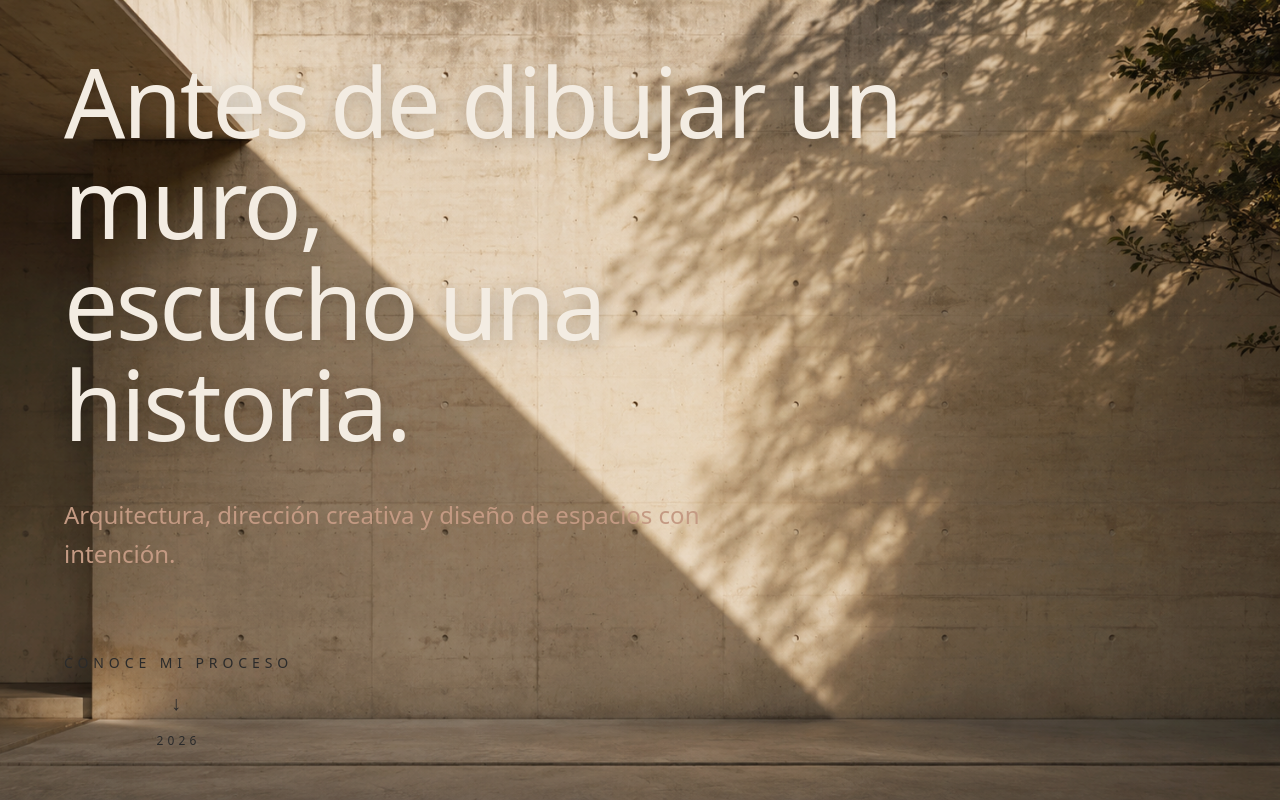
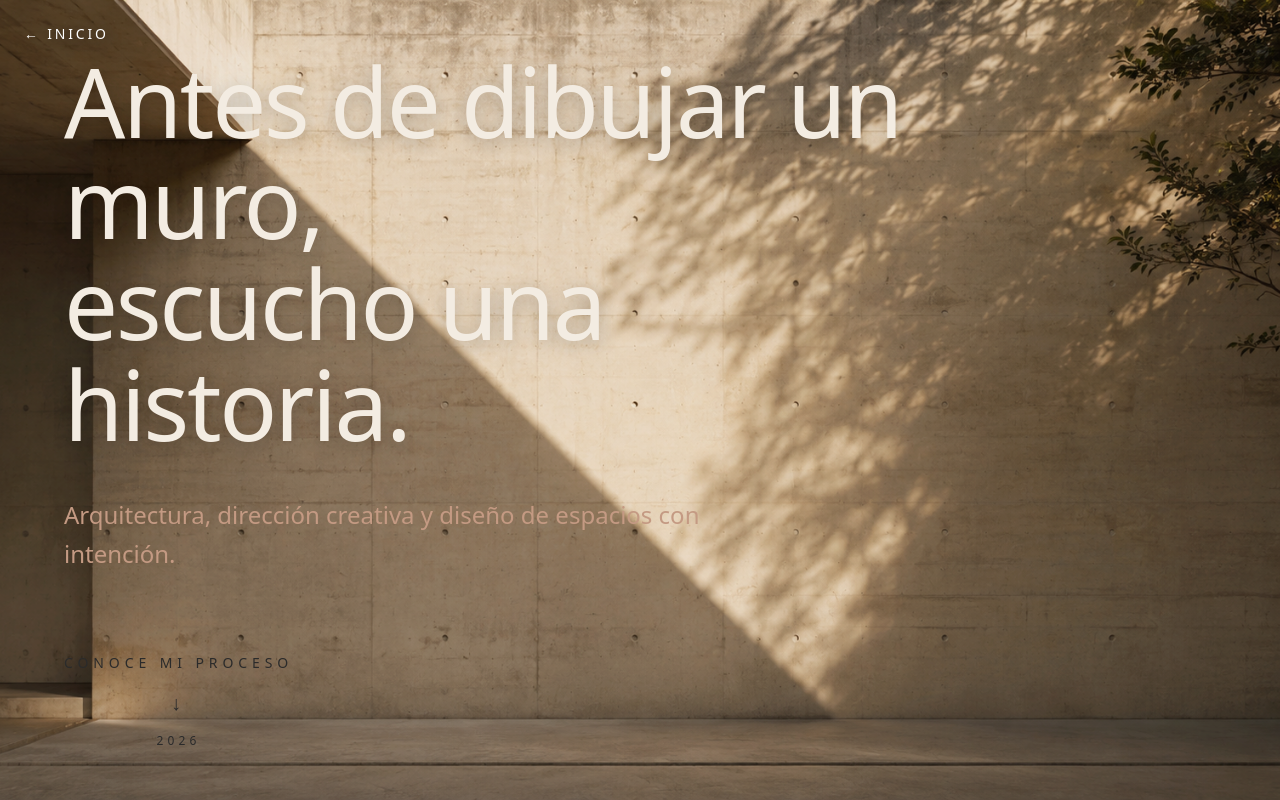
Before and after one commit to dpamely-art/estudio-daniela-pamely, a Next.js app: page /arquitectura in a window 1280 px wide. Shown: the top 800 px of the page. Built offline with nearby package versions, Linux system fonts and the light colour scheme.

Commit message:
feat: add home navigation to manifesto page

```diff
--- a/app/arquitectura/page.tsx
+++ b/app/arquitectura/page.tsx
@@ -3,6 +3,7 @@
 import Image from "next/image";
 import Link from "next/link";
 import { motion, Variants } from "framer-motion";
+import { useRouter } from "next/navigation";
 
 const fadeUp: Variants = {
   hidden: {
@@ -20,9 +21,28 @@ const fadeUp: Variants = {
 };
 
 export default function ArquitecturaPageV2() {
+  const router = useRouter();
+
   return (
     <main className="bg-[#F7F4F1] text-[#212121] overflow-x-hidden">
-
+      <button
+  onClick={() => router.push("/inicio")}
+ className="
+  fixed
+  top-6
+  left-6
+  z-50
+  text-sm
+  uppercase
+  tracking-[0.2em]
+  text-white
+  drop-shadow-[0_2px_8px_rgba(0,0,0,0.7)]
+  transition-opacity
+  hover:opacity-70
+"
+>
+  ← Inicio
+</button>
       {/* HERO */}
       <section className="relative h-screen min-h-[800px]">
       <Image
--- a/app/arte/page.tsx
+++ b/app/arte/page.tsx
@@ -1,10 +1,13 @@
 "use client";
 
 import { motion } from "framer-motion";
+import { useRouter } from "next/navigation";
 
 export default function ArtePage() {
+  const router = useRouter();
   return (
     <main
+
       className="
         min-h-screen
         flex
@@ -15,6 +18,24 @@ export default function ArtePage() {
         overflow-hidden
       "
     >
+      <button
+  onClick={() => router.push("/inicio")}
+  className="
+    fixed
+    top-6
+    left-6
+    z-50
+    text-sm
+    uppercase
+    tracking-[0.2em]
+    text-[#212121]
+    drop-shadow-[0_2px_8px_rgba(255,255,255,0.5)]
+    transition-opacity
+    hover:opacity-70
+  "
+>
+  ← Inicio
+</button>
       {/* Fondo */}
       <div
         className="absolute inset-0 bg-cover bg-center bg-no-repeat"
--- a/app/escritura/page.tsx
+++ b/app/escritura/page.tsx
@@ -1,6 +1,32 @@
+"use client";
+
+import { useRouter } from "next/navigation";
+
 export default function Escritura() {
+  const router = useRouter();
+
   return (
+
     <main className="min-h-screen flex flex-col items-center px-6 text-center pt-32 md:pt-40 relative overflow-hidden">
+
+  <button
+    onClick={() => router.push("/inicio")}
+    className="
+      fixed
+      top-6
+      left-6
+      z-50
+      text-sm
+      uppercase
+      tracking-[0.2em]
+      text-[#212121]
+      drop-shadow-[0_2px_8px_rgba(255,255,255,0.5)]
+      transition-opacity
+      hover:opacity-70
+    "
+  >
+    ← Inicio
+  </button>
 
       {/* Fondo */}
       <div
--- a/app/manifiesto/page.tsx
+++ b/app/manifiesto/page.tsx
@@ -1,6 +1,10 @@
+"use client";
+
 import Image from "next/image";
+import { useRouter } from "next/navigation";
 
 export default function Manifiesto() {
+  const router = useRouter();
   return (
     <main
   className="
@@ -17,6 +21,24 @@ export default function Manifiesto() {
     backgroundColor: "rgba(255,255,255,0.78)",
   }}
 >
+  <button
+  onClick={() => router.push("/inicio")}
+  className="
+    fixed
+    top-6
+    left-6
+    z-50
+    text-sm
+    uppercase
+    tracking-[0.2em]
+    text-[#212121]
+    drop-shadow-[0_2px_8px_rgba(255,255,255,0.5)]
+    transition-opacity
+    hover:opacity-70
+  "
+>
+  ← Inicio
+</button>
       {/* Fondo */}
       <div
   className="fixed inset-0 pointer-events-none"
```
